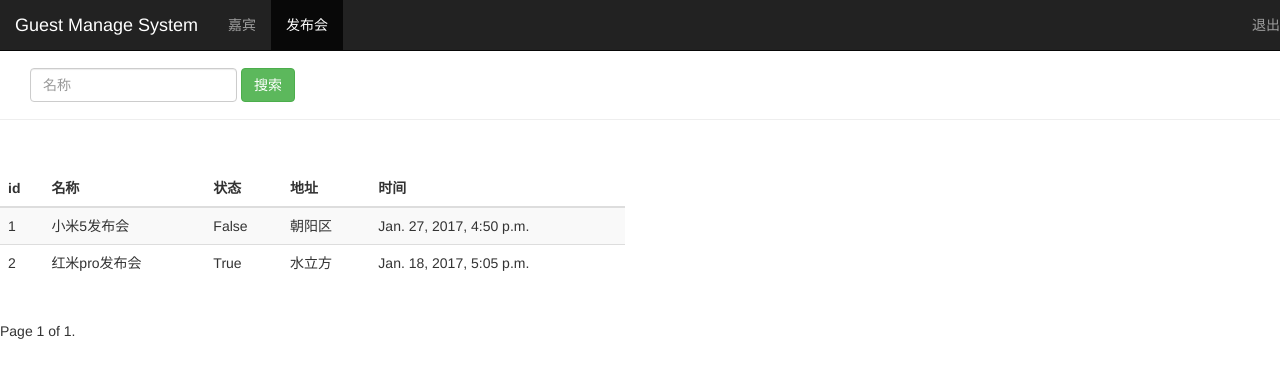
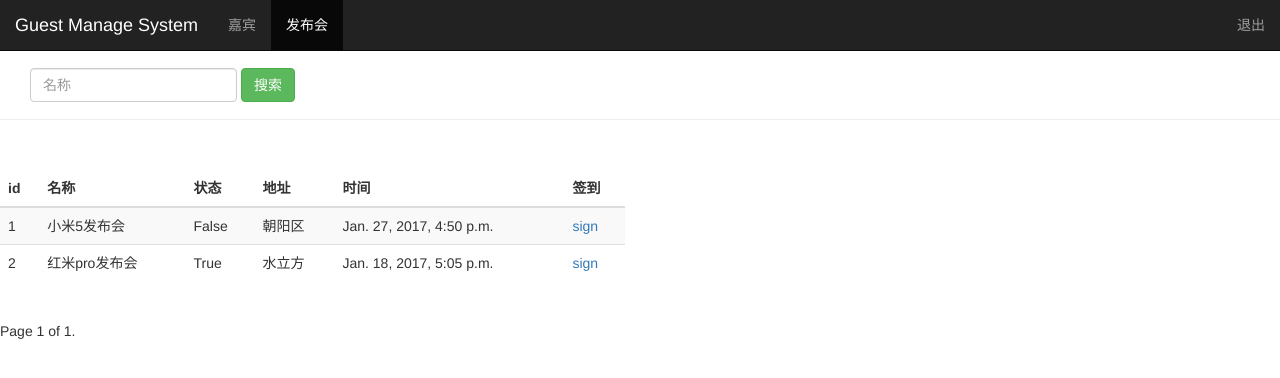
Before and after one commit to icryou/guest, a Django app: page /sreach_name/ in a window 1280 px wide. Shown: the top 378 px of the page. Run offline with Django 3.2, Linux system fonts and the light colour scheme; a user stored in the database is signed in; data comes from the database, SQL or seed files in the repository; some libraries are stand-ins or nearby versions.

Commit message:
ADD: add sign_index and logout

```diff
--- a/guest/urls.py
+++ b/guest/urls.py
@@ -27,4 +27,7 @@ urlpatterns = [
     url(r'^sreach_name/$', views.sreach_name),
     url(r'^guest_manage/$', views.guest_manage),
     url(r'^sreach_phone/$', views.sreach_phone),
+    url(r'^sign_index/(?P<event_id>[0-9]+)/$', views.sign_index),
+    url(r'^sign_index_action/(?P<event_id>[0-9]+)/$', views.sign_index_action),
+    url(r'^logout/$', views.logout),
 ]
--- a/sign/templates/event_manage.html
+++ b/sign/templates/event_manage.html
@@ -10,7 +10,7 @@
 <body role="document">
 <!-- 导航栏 -->
 <nav class="navbar navbar-inverse navbar-fixed-top">
-      <div class="container-fulid">
+      <div class="container-fluid">
         <div class="navbar-header">
           <a class="navbar-brand" href="/event_manage/">Guest Manage System</a>
         </div>
@@ -50,6 +50,7 @@
                   <th>状态</th>
                   <th>地址</th>
                   <th>时间</th>
+                  <th>签到</th>
               </tr>
             </thead>
             <tbody>
@@ -60,6 +61,7 @@
                     <td>{{ event.status }}</td>
                     <td>{{ event.address }}</td>
                     <td>{{ event.start_time }}</td>
+                    <td><a href="/sign_index/{{ event.id }}/" target="{{ event.id }}_black">sign</a></td>
                 </tr>
              {% endfor %}
             </tbody>
--- a/sign/views.py
+++ b/sign/views.py
@@ -6,6 +6,7 @@ from django.contrib import auth
 from django.contrib.auth.decorators import login_required
 from sign.models import Event, Guest
 from django.core.paginator import Paginator, EmptyPage, PageNotAnInteger
+from django.shortcuts import render, get_object_or_404
 
 # Create your views here.
 
@@ -103,3 +104,33 @@ def sreach_phone(request):
         # If page is out of range (e.g. 9999), deliver last page of results.
         contacts = paginator.page(paginator.num_pages)
     return render(request, "guest_manage.html", {"user": username, "guests": contacts})
+
+
+# 签到页面
+@login_required()
+def sign_index(request, event_id):
+    event = get_object_or_404(Event, id=event_id)
+    return render(request, 'sign_index.html', {'event': event})
+
+# 签到动作
+@login_required()
+def sign_index_action(request, event_id):
+    event = get_object_or_404(Event, id=event_id)
+    phone = request.POST.get('phone', '')
+    result = Guest.objects.filter(phone=phone)
+    if not result:
+        return render(request, 'sign_index.html', {'event': event, 'hint': 'phone error.'})
+    result = Guest.objects.get(phone=phone)
+    if result.sign:
+        return render(request, 'sign_index.html', {'event': event, 'hint': "user has sign in."})
+    else:
+        Guest.objects.filter(phone=phone).update(sign='1')
+        return render(request, 'sign_index.html', {'event': event, 'hint': 'sign in success!', 'guest': result})
+
+
+# 退出登录
+@login_required()
+def logout(request):
+    auth.logout(request)
+    response = HttpResponseRedirect('/')
+    return response
```
Also changed, not shown: sign/templates/sign_index.html (added, +45 -0 lines), 2 other files. Lines whose indentation alone changed are shown as unchanged.
